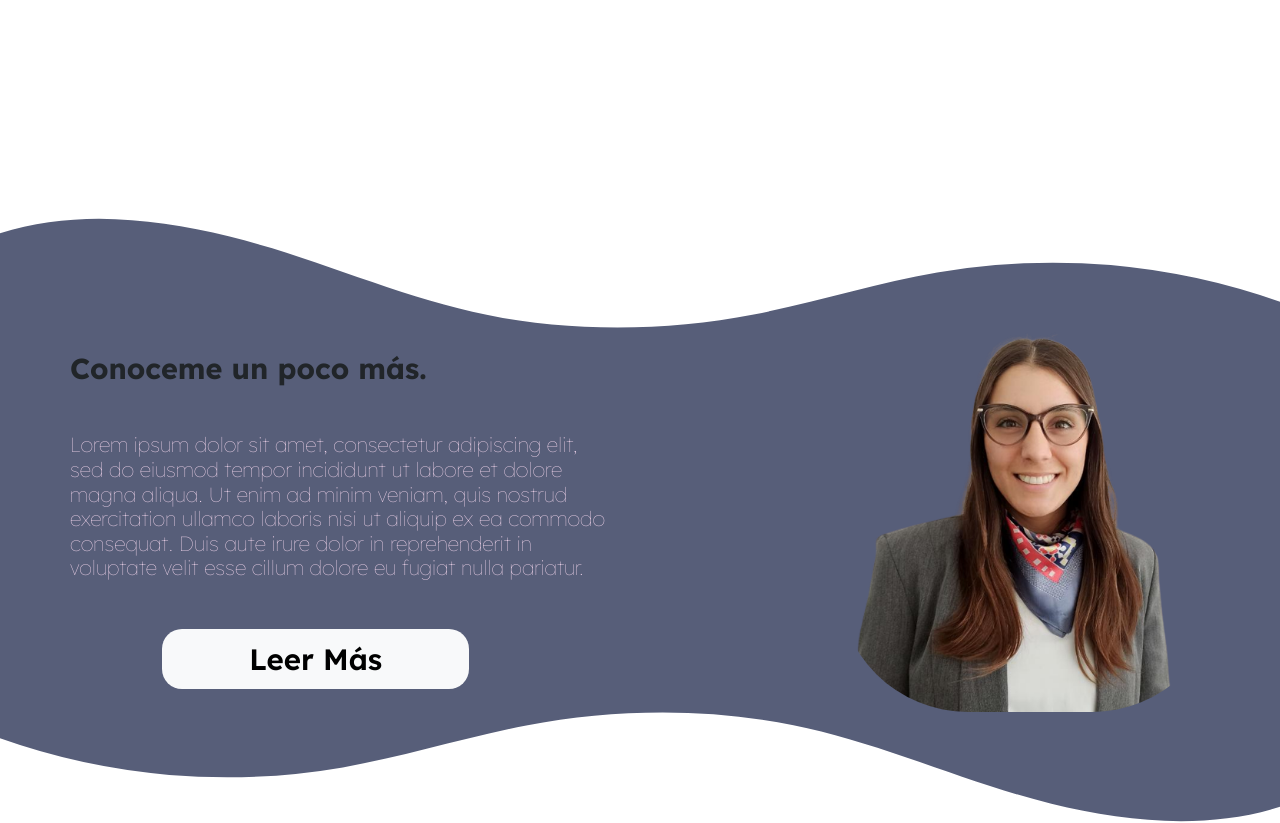
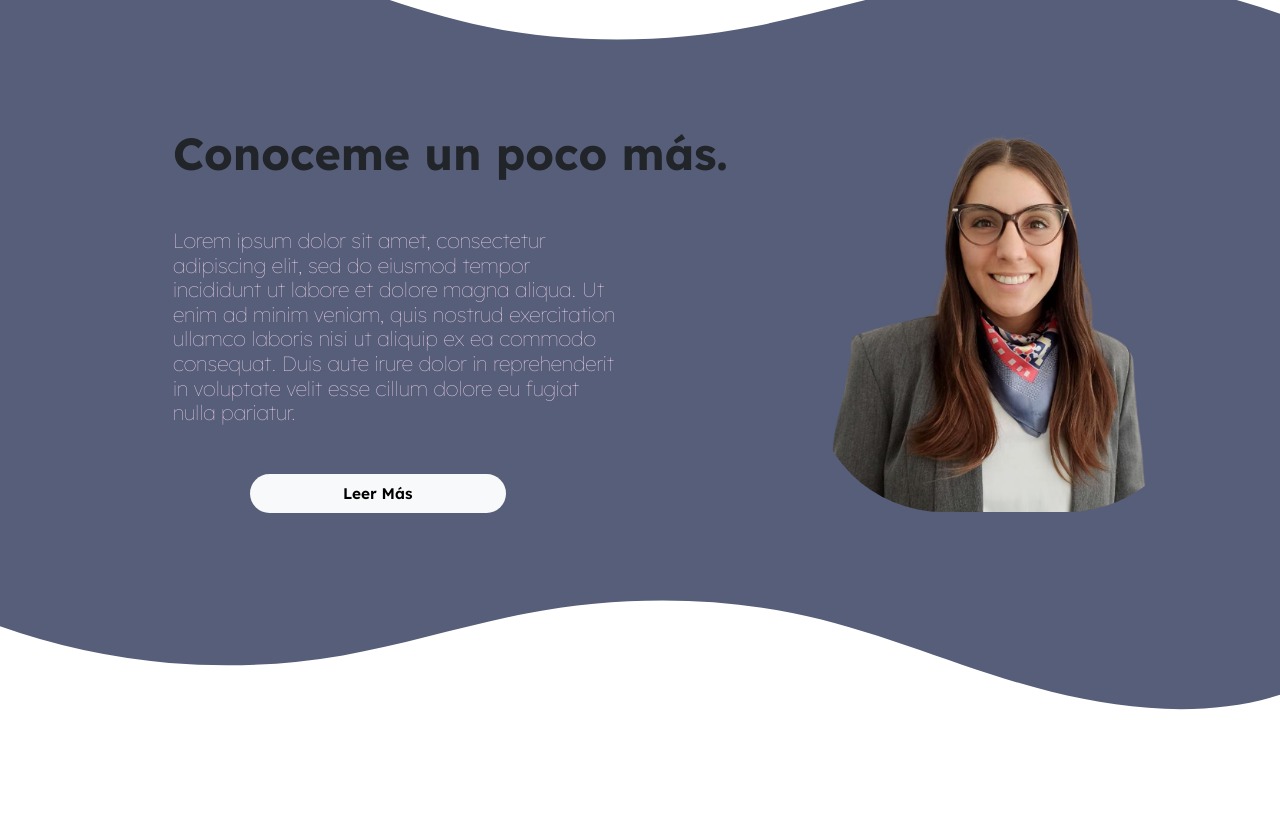
Before and after one commit to lupattin/LicApp, a Next.js app: page / in a window 1280 px wide. Shown: the part 960-1783 px from the top of the page. Built offline with nearby package versions, Linux system fonts and the light colour scheme.

Commit message:
fixing sizing of media querys

```diff
--- a/src/UI/button/index.tsx
+++ b/src/UI/button/index.tsx
@@ -40,7 +40,7 @@ export const ButtonAboutMe = styled(Buttons)`
 
   }
 
-  @media (min-width: 425px) and (orientation: landscape) {
+  @media (max-width: 425px) and (orientation: landscape) {
     font-size: 2.3vw;
 
   }
--- a/src/UI/containers/aboutme/index.tsx
+++ b/src/UI/containers/aboutme/index.tsx
@@ -47,7 +47,7 @@ export const AboutMeTextContainer = styled.div `
         width: 80%;
         gap: 27px;
     }
-    @media (min-width: 425px) and (orientation: landscape){
+    @media (max-width: 425px) and (orientation: landscape){
         width: 60%;
         margin-left: 12px;
 
--- a/src/UI/containers/footer/index.tsx
+++ b/src/UI/containers/footer/index.tsx
@@ -13,7 +13,7 @@ export const FooterContainer = styled.div`
         flex-direction: column;
 
     }
-    @media (min-width: 425px) and (orientation: landscape){
+    @media (max-width: 900px) and (orientation: landscape){
         justify-content: center;
 
     }
@@ -30,8 +30,9 @@ export const FooterImgContainer = styled.div`
        justify-content: space-evenly;
 
     }
-    @media (min-width: 425px) and (orientation: landscape){
+    @media (max-width: 900px) and (orientation: landscape){
         border:none;
+        justify-content: center;
 
     }
     @media (max-width: 768px) {
@@ -47,6 +48,7 @@ export const FooterListContainer = styled.div`
     @media (max-width: 425px) {
       display: none;
     }
+
     @media (max-width: 900px) and (orientation: landscape){
         display: none;
         justify-content: center;
--- a/src/UI/img/index.tsx
+++ b/src/UI/img/index.tsx
@@ -63,7 +63,7 @@ export const WaveAboutMeTop = styled(Img)`
   transform: rotate(180deg);
   width: 100%;
   bottom: -1px;
-  @media (min-width: 425px) and (orientation: landscape) {
+  @media (max-width: 425px) and (orientation: landscape) {
         margin-top: 400px;
     }
 
--- a/src/UI/title/index.tsx
+++ b/src/UI/title/index.tsx
@@ -37,15 +37,15 @@ export const TitleAboutMe = styled(Title)`
     width: 90%;
 
 
-  @media screen and (max-width: 425px) {
-    margin: 0;
-  }
-  @media (min-width: 425px) and (orientation: landscape){
-      font-size: 1.8rem;
-
-  }
   @media screen and (max-width: 768px) {
     font-size: 2rem;
     width: 100%;
   }
+  @media screen and (max-width: 425px) {
+    margin: 0;
+  }
+  @media (max-width: 425px) and (orientation: landscape){
+      font-size: 1.8rem;
+
+  }
 `
```
